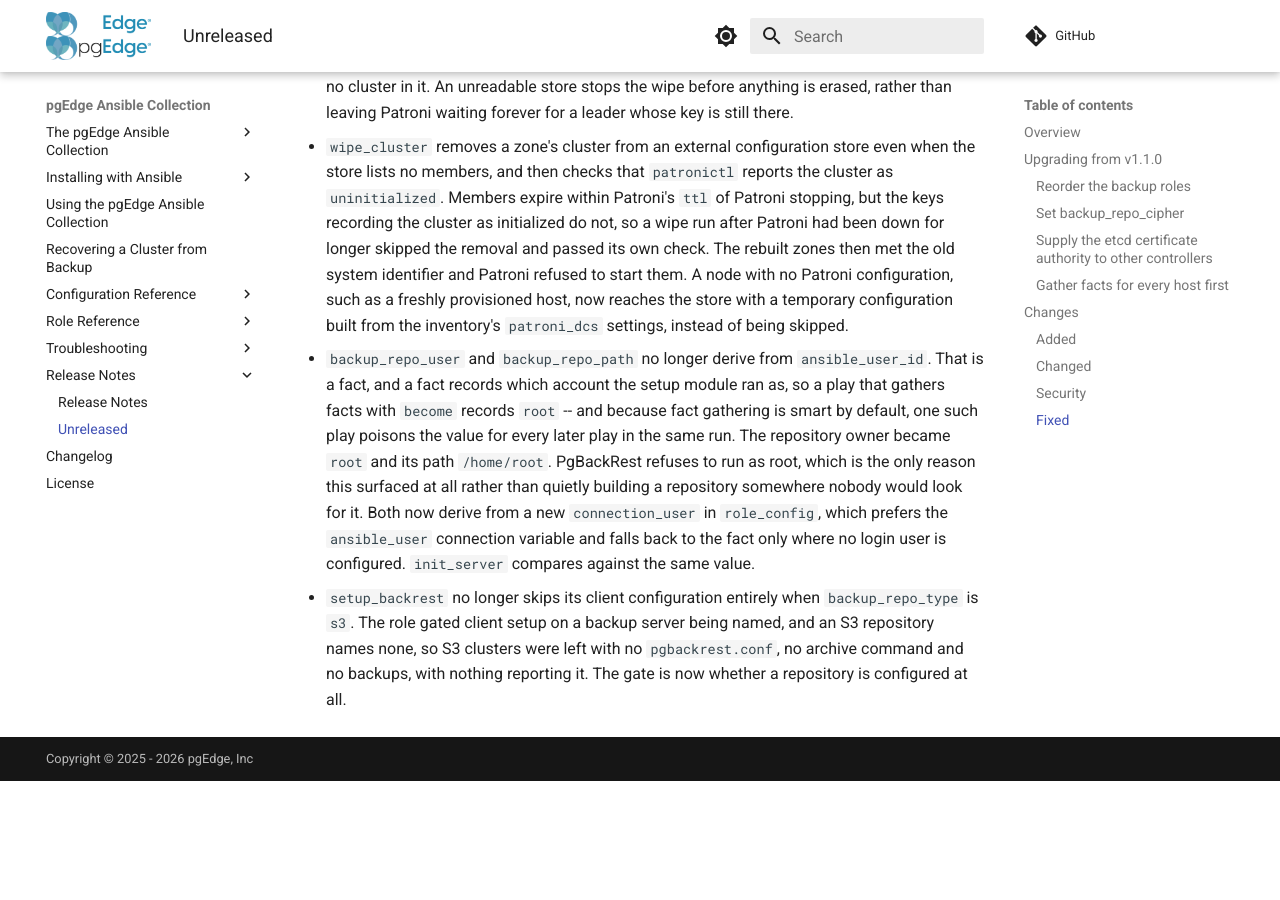
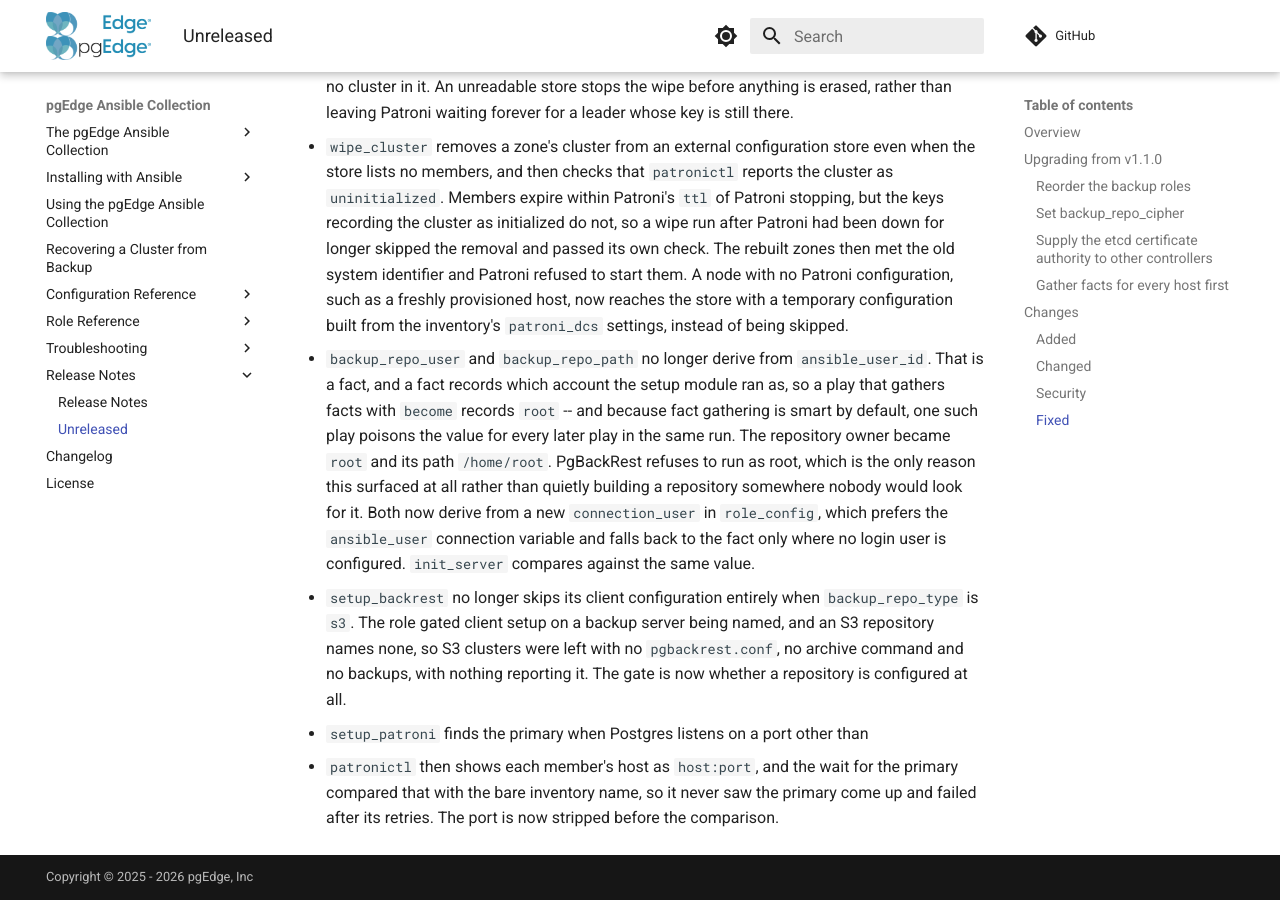
Before and after one commit to pgEdge/pgedge-ansible, an MkDocs documentation site: the page built from docs/release_notes/unreleased.md, in a window 1280 px wide and 900 px high, scrolled down 10129 px. Built offline with MkDocs 1.6.1 and Material for MkDocs 9.7.7, drawn with Linux system fonts in a browser that asks for light colours; comment, search, counter and statistics services are not loaded; before the commit the page ends 10910 px from its top, so only the background shows below that.

Commit message:
Document the leader check and the non-5432 primary wait fix
The finalize_backrest page now says the archive-command wait stops when
the zone has no single leader, and the release notes record that
setup_patroni's primary wait no longer fails on a cluster whose Postgres
is not on port 5432.

Co-Authored-By: Claude Opus 5.5 (1M context) <noreply@anthropic.com>

```diff
--- a/docs/release_notes/unreleased.md
+++ b/docs/release_notes/unreleased.md
@@ -483,3 +483,8 @@ same play to the top:
   being named, and an S3 repository names none, so S3 clusters were left with no
   `pgbackrest.conf`, no archive command and no backups, with nothing reporting
   it. The gate is now whether a repository is configured at all.
+- `setup_patroni` finds the primary when Postgres listens on a port other than
+  5432. `patronictl` then shows each member's host as `host:port`, and the wait
+  for the primary compared that with the bare inventory name, so it never saw
+  the primary come up and failed after its retries. The port is now stripped
+  before the comparison.
```
Also changed, not shown: docs/roles/finalize_backrest.md (+3 -1 lines).
